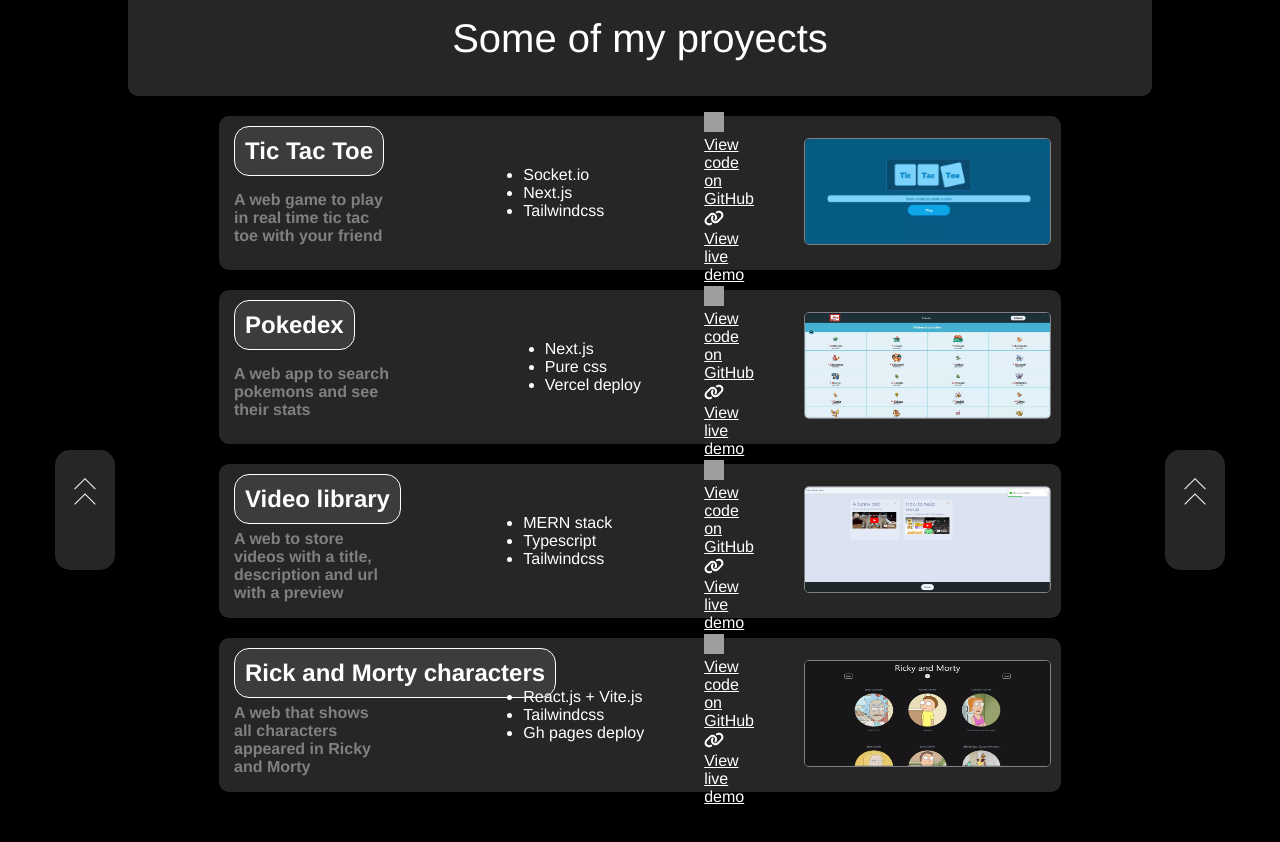
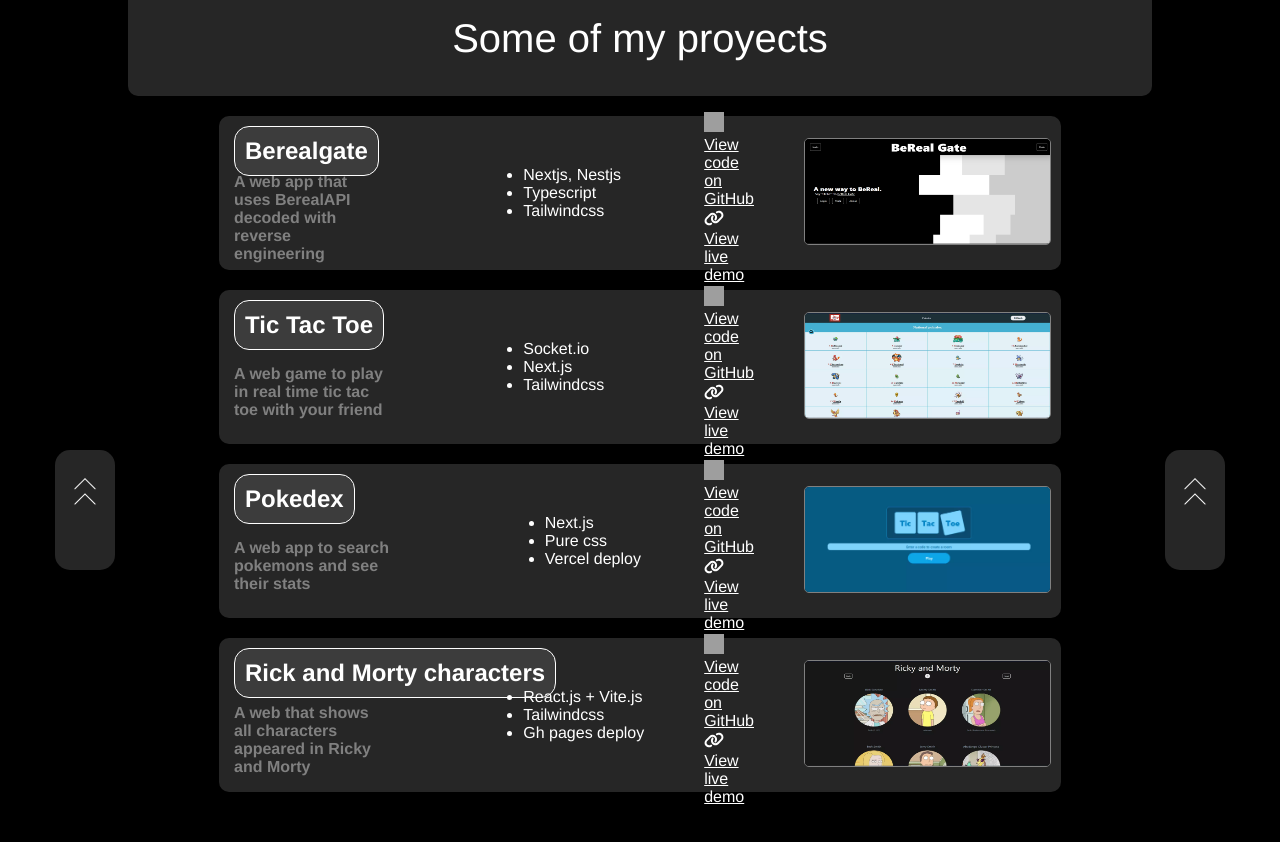
Before and after one commit to chemokita13/Portfolio, a React (Create React App) app: page / in a window 1280 px wide. Shown: the part 2440-3282 px from the top of the page. Built offline with nearby package versions, Linux system fonts and the light colour scheme; grey boxes are pictures that could not be loaded.

Commit message:
changed projects

```diff
--- a/src/components/Proyects.js
+++ b/src/components/Proyects.js
@@ -90,7 +90,7 @@
                             </div>
                             <a href={proyectsInfo.proyects[0].links.demo}>
                                 <img
-                                    src={require("../proyects/proyects-imgs/tictactoe.webp")}
+                                    src={require("../proyects/proyects-imgs/br.png")}
                                     alt="proyect 1"
                                     className="pr-img"
                                 />
@@ -222,7 +222,7 @@
                             </div>
                             <a href={proyectsInfo.proyects[2].links.demo}>
                                 <img
-                                    src={require("../proyects/proyects-imgs/mern.webp")}
+                                    src={require("../proyects/proyects-imgs/tictactoe.webp")}
                                     alt="proyect 2"
                                     className="pr-img"
                                 />
--- a/src/proyects/proyects.json
+++ b/src/proyects/proyects.json
@@ -1,5 +1,15 @@
 {
     "proyects": [
+        {
+            "title": "Berealgate",
+            "description": "A web app that uses BerealAPI decoded with reverse engineering",
+            "lang-list": ["Nextjs, Nestjs", "Typescript", "Tailwindcss"],
+            "links": {
+                "github": "https://github.com/chemokita13/berealgate",
+                "demo": "https://berealgate.vercel.app",
+                "img": "../proyects/proyects-img/br.png"
+            }
+        },
         {
             "title": "Tic Tac Toe",
             "description": "A web game to play in real time tic tac toe with your friend",
@@ -20,16 +30,7 @@
                 "img": "../proyects/proyects-img/pkmn.png"
             }
         },
-        {
-            "title": "Video library",
-            "description": "A web to store videos with a title, description and url with a preview",
-            "lang-list": ["MERN stack", "Typescript", "Tailwindcss"],
-            "links": {
-                "github": "https://github.com/chemokita13/video-web_mern-typescript",
-                "demo": "https://video-web-mern-typescript.vercel.app",
-                "img": "../proyects/proyects-img/mern.png"
-            }
-        },
+
         {
             "title": "Rick and Morty characters",
             "description": "A web that shows all characters appeared in Ricky and Morty",
```
Also changed, not shown: src/proyects/proyects-imgs/br.png (added), src/proyects/proyects-imgs/mern.webp (deleted).
